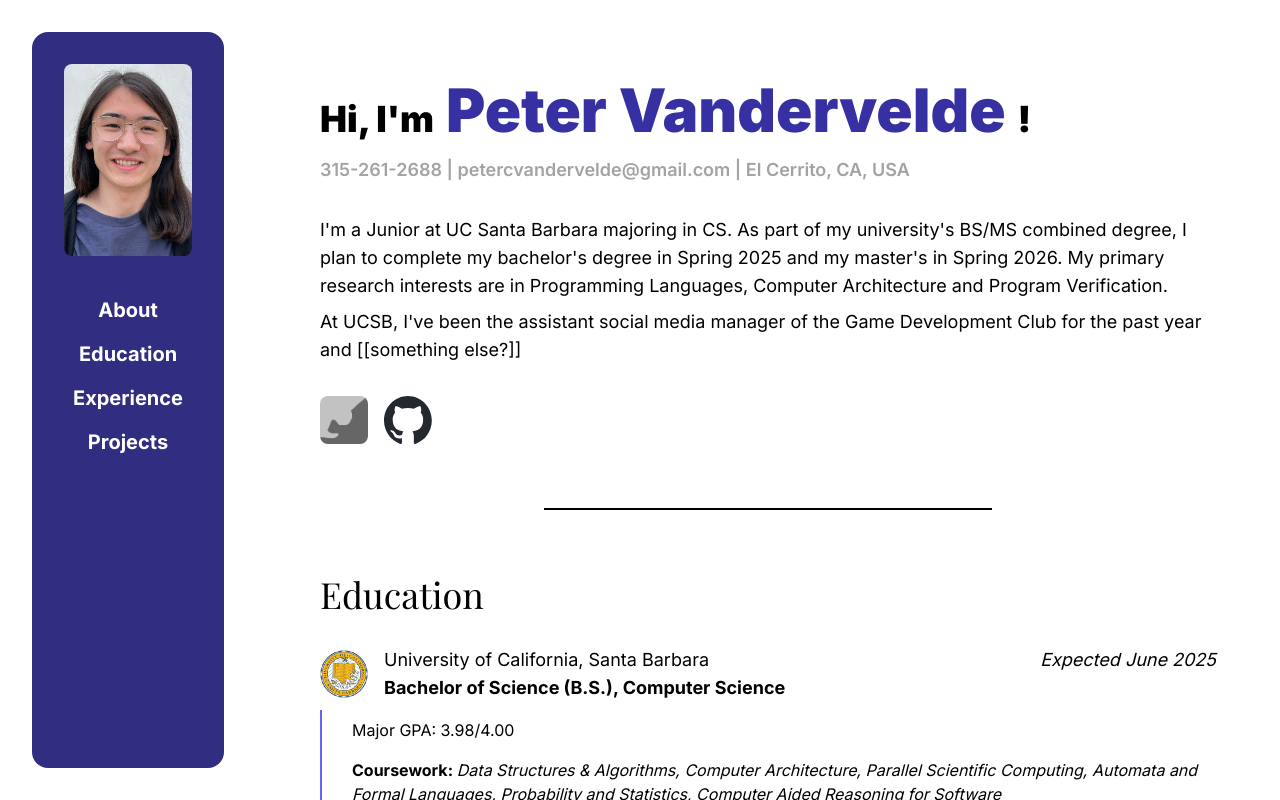
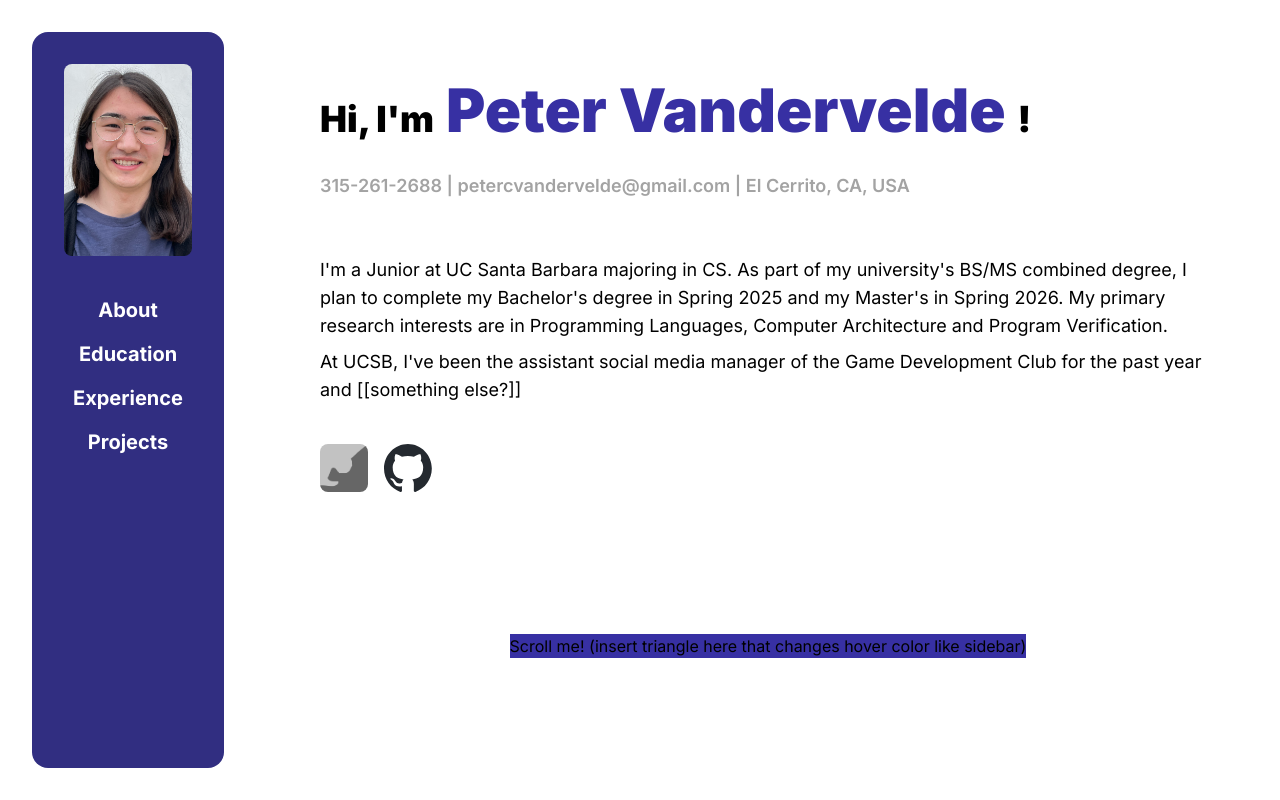
Before and after one commit to r0ckwav3/r0ckwav3.github.io, a Next.js app: page / in a window 1280 px wide. Built offline with nearby package versions, Linux system fonts and the light colour scheme; a web font is replaced by a local one.

Commit message:
changes to about and page padding

```diff
--- a/app/SectionAbout.tsx
+++ b/app/SectionAbout.tsx
@@ -1,3 +1,5 @@
+'use client';
+
 import Image from "next/image";
 
 import aboutjson from "@/app/data/about.json";
@@ -5,7 +7,8 @@ import contactjson from "@/app/data/contact.json";
 
 export default function SectionAbout() {
   return (
-    <div id="section-about">
+    <div id="section-about" className="min-h-screen flex flex-col">
+      <div className = "h-16" />
       <div className = "text-4xl font-black my-4">
         {"Hi, I'm"}
         <span className="text-6xl text-indigo-800"> Peter Vandervelde </span>
@@ -18,6 +21,9 @@ export default function SectionAbout() {
         {aboutjson.about.map((item, i) => (<div className="my-2" key={i}> {item} </div>))}
       </div>
       <ContactIcons/>
+      <div className="grow min-h-32 flex flex-col justify-center items-center">
+        <ScrollButton jumpto="section-education" />
+      </div>
     </div>
   )
 }
@@ -53,3 +59,15 @@ function ContactIcon({ link }: Readonly<{link: ContactLink}>){
     </a>
   )
 }
+
+
+function ScrollButton({ jumpto }: Readonly<{ jumpto: string }>) {
+  function onclick(){
+    document.getElementById(jumpto)?.scrollIntoView({behavior:"smooth"});
+  }
+  return (
+    <button className="bg-indigo-800 hover:bg-indigo-700" onClick={onclick}>
+      Scroll me! (insert triangle here that changes hover color like sidebar)
+    </button >
+  )
+}
--- a/app/data/about.json
+++ b/app/data/about.json
@@ -4,7 +4,7 @@
     "alt": "Headshot of Peter Vandervelde"
   },
   "about": [
-    "I'm a Junior at UC Santa Barbara majoring in CS. As part of my university's BS/MS combined degree, I plan to complete my bachelor's degree in Spring 2025 and my master's in Spring 2026. My primary research interests are in Programming Languages, Computer Architecture and Program Verification.",
+    "I'm a Junior at UC Santa Barbara majoring in CS. As part of my university's BS/MS combined degree, I plan to complete my Bachelor's degree in Spring 2025 and my Master's in Spring 2026. My primary research interests are in Programming Languages, Computer Architecture and Program Verification.",
     "At UCSB, I've been the assistant social media manager of the Game Development Club for the past year and [[something else?]]"
   ]
 }
--- a/app/page.tsx
+++ b/app/page.tsx
@@ -20,7 +20,7 @@ export default function Home() {
 
 function Content() {
   return (
-    <div className = "grow overflow-scroll px-16 py-16">
+    <div className = "grow overflow-scroll px-16">
       <SectionAbout />
       <ContentSpacer />
       <SectionEducation />
```
